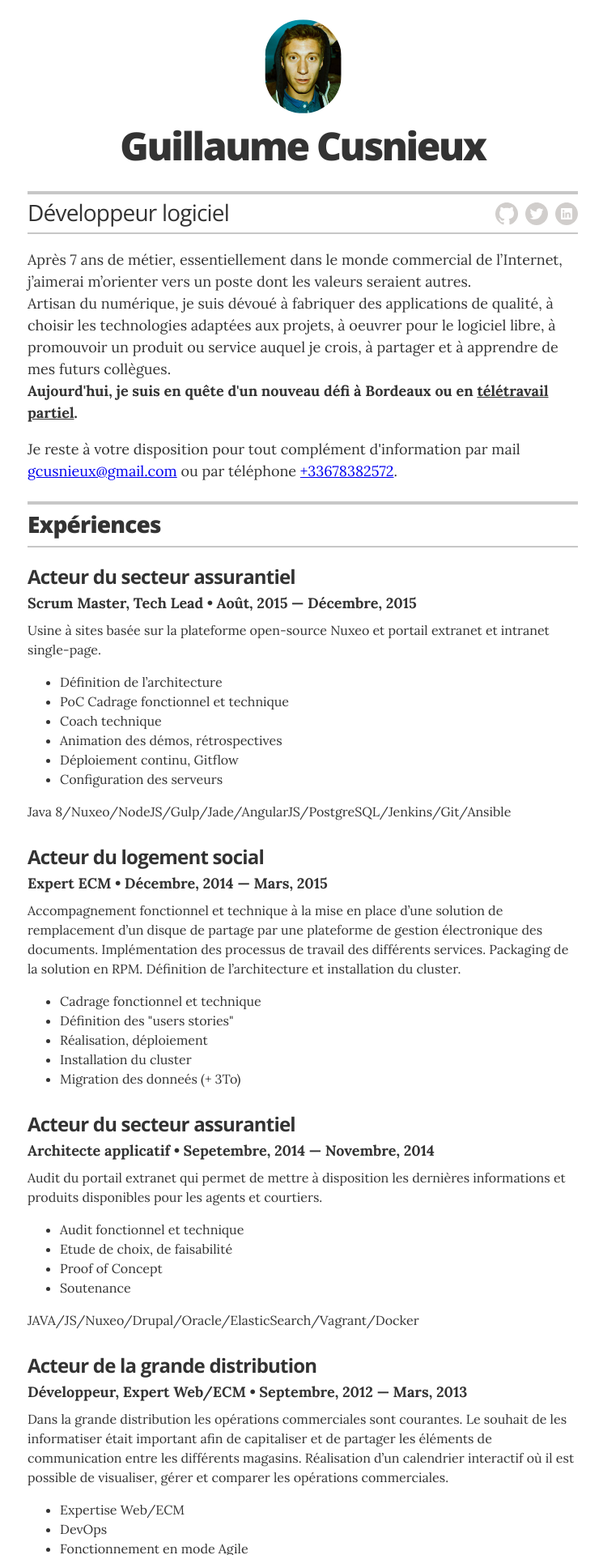
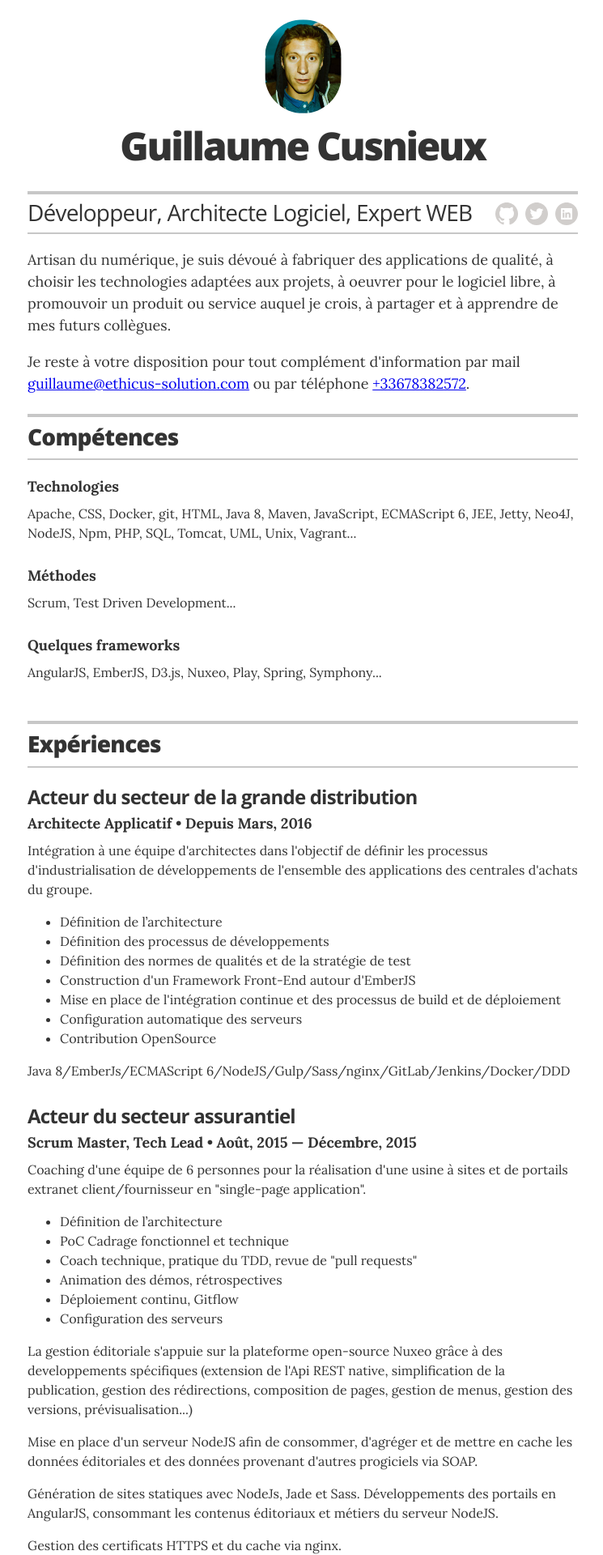
Before and after one commit to gcusnieux/gcusnieux.github.io, a Jekyll site: the page built from index.html, in a window 1280 px wide. Shown: the top 1920 px of the page at 81% size, without its empty margins (266-1011 px from the left). Built offline with Jekyll 4.4.1, drawn with Linux system fonts in a browser that asks for light colours; some of the changed text lies outside the part shown.

Commit message:
add last experience

```diff
--- a/_config.yml
+++ b/_config.yml
@@ -11,9 +11,9 @@ sass:
 # Resume settings
 resume_avatar:                  "true"
 resume_name:                    "Guillaume Cusnieux"
-resume_title:                   "Développeur logiciel"
+resume_title:                   "Développeur, Architecte Logiciel, Expert WEB"
 resume_contact_email:
-  "gcusnieux@gmail.com"
+  "guillaume@ethicus-solution.com"
 resume_contact_phone:
   "+33678382572"
 
--- a/_layouts/resume.html
+++ b/_layouts/resume.html
@@ -29,17 +29,13 @@
 
     <div class="executive-summary">
       <p>
-        Après 7 ans de métier, essentiellement dans le monde commercial de l’Internet, j’aimerai m’orienter vers un poste dont les valeurs seraient autres.
-        <br/>
         Artisan du numérique, je suis dévoué à fabriquer des applications de qualité, à choisir les technologies adaptées aux projets,
         à oeuvrer pour le logiciel libre, à promouvoir un produit ou service auquel je crois, à partager et à apprendre de mes futurs collègues.
         <br/>
-        <b>Aujourd'hui, je suis en quête d'un nouveau défi à Bordeaux ou en <u>télétravail partiel</u>.</b>
       </p>
 
       {% if site.resume_looking_for_work == 'yes' %}
       <a href="mailto:{{ site.resume_contact_email }}" class="contact-button">Contactez-moi</a>
-
       {% else %}
 
       Je reste à votre disposition pour tout complément d'information par mail <a href="mailto:{{ site.resume_contact_email }}" >{{ site.resume_contact_email }}</a> ou par téléphone  <a href="tel:{{ site.resume_contact_phone }}" >{{ site.resume_contact_phone }}</a>.
@@ -50,12 +46,66 @@
 
   </header>
 
+   {% if site.resume_section_skills %}
+  <!-- begin Skills -->
+  <section class="content-section">
+
+    <header class="section-header">
+      <h2>Compétences</h2>
+    </header>
+
+    <div class="resume-item">
+      <h4 class="resume-item-details">Technologies</h4>
+
+      <p class="resume-item-copy">Apache, CSS, Docker, git, HTML, Java 8, Maven, JavaScript, ECMAScript 6, JEE, Jetty, Neo4J, NodeJS, Npm, PHP, SQL, Tomcat, UML, Unix, Vagrant...</p>
+    </div>
+
+    <div class="resume-item">
+      <h4 class="resume-item-details">Méthodes</h4>
+
+      <p class="resume-item-copy">Scrum, Test Driven Development...</p>
+    </div>
+
+    <div class="resume-item">
+      <h4 class="resume-item-details">Quelques frameworks</h4>
+
+      <p class="resume-item-copy">AngularJS, EmberJS, D3.js, Nuxeo, Play, Spring, Symphony...</p>
+    </div>
+
+  </section>
+  <!-- end Skills -->
+  {% endif %}
+
   <!-- begin Experience -->
-  <section class="content-section">
+  <section class="content-section page-break">
 
     <header class="section-header">
       <h2>Expériences</h2>
     </header>
+
+      <!-- Duplicate these resume-item elements and edit accordingly for each job you want to add here -->
+      <div class="resume-item">
+          <h3 class="resume-item-title">Acteur du secteur de la grande distribution</h3>
+          <h4 class="resume-item-details">Architecte Applicatif &bull; Depuis Mars, 2016</h4>
+
+          <p class="resume-item-copy">
+              Intégration à une équipe d'architectes dans l'objectif de définir les processus d'industrialisation de développements de l'ensemble des applications des centrales d'achats du groupe.
+
+          <ul>
+              <li>Définition de l’architecture</li>
+              <li>Définition des processus de développements</li>
+              <li>Définition des normes de qualités et de la stratégie de test</li>
+              <li>Construction d'un Framework Front-End autour d'EmberJS</li>
+              <li>Mise en place de l'intégration continue et des processus de build et de déploiement</li>
+              <li>Configuration automatique des serveurs</li>
+              <li>Contribution OpenSource</li>
+          </ul>
+
+          <p class="resume-item-copy">Java 8/EmberJs/ECMAScript 6/NodeJS/Gulp/Sass/nginx/GitLab/Jenkins/Docker/DDD</p>
+          </p>
+
+      </div>
+      <!-- end of resume-item -->
 
     <!-- Duplicate these resume-item elements and edit accordingly for each job you want to add here -->
    <div class="resume-item">
@@ -63,17 +113,27 @@
       <h4 class="resume-item-details">Scrum Master, Tech Lead &bull; Août, 2015 &mdash; Décembre, 2015</h4>
 
       <p class="resume-item-copy">
-      Usine à sites basée sur la plateforme open-source Nuxeo et portail extranet et intranet single-page.
+      Coaching d'une équipe de 6 personnes pour la réalisation d'une usine à sites et de portails extranet client/fournisseur en "single-page application".
+
       <ul>
         <li>Définition de l’architecture</li>
         <li>PoC Cadrage fonctionnel et technique</li>
-        <li>Coach technique</li>
+        <li>Coach technique, pratique du TDD, revue de "pull requests"</li>
         <li>Animation des démos, rétrospectives</li>
         <li>Déploiement continu, Gitflow </li>
         <li>Configuration des serveurs</li>
       </ul>
 
-         <p class="resume-item-copy">Java 8/Nuxeo/NodeJS/Gulp/Jade/AngularJS/PostgreSQL/Jenkins/Git/Ansible</p>
+      <p>La gestion éditoriale s'appuie sur la plateforme open-source Nuxeo grâce à des developpements spécifiques (extension de l'Api REST native, simplification de la publication, gestion des rédirections, composition de pages, gestion de menus, gestion des versions, prévisualisation...)</p>
+
+      <p>Mise en place d'un serveur NodeJS afin de consommer, d'agréger et de mettre en cache les données éditoriales et des données provenant d'autres progiciels via SOAP.</p>
+
+      <p>Génération de sites statiques avec NodeJs, Jade et Sass.
+      Développements des portails en AngularJS, consommant les contenus éditoriaux et métiers du serveur NodeJS.
+      </p>
+      <p>Gestion des certificats HTTPS et du cache via nginx.</p>
+
+      <p class="resume-item-copy">Java 8/Nuxeo/ECMAScript 6/NodeJS/Gulp/Jade/Sass/AngularJS/nginx/GitLab/Jenkins</p>
       </p>
 
     </div>
@@ -82,7 +142,7 @@
     <!-- Duplicate these resume-item elements and edit accordingly for each job you want to add here -->
    <div class="resume-item page-break">
       <h3 class="resume-item-title">Acteur du secteur de l'édition et de l'impression</h3>
-      <h4 class="resume-item-details">Architecte applicatif &bull; Depuis Mars, 2015 </h4>
+      <h4 class="resume-item-details">Architecte applicatif &bull; De Mars, 2015 &mdash; Févier, 2016 </h4>
 
       <p class="resume-item-copy">
 
@@ -94,6 +154,7 @@
         <li>Mise en place de processus de validation.</li>
         <li>Cadrage fonctionnel et technique</li>
         <li>Coach technique, Déploiement continu, Gitflow, Configuration des serveurs</li>
+        <li>Packaging de la solution en RPM.</li>
         <li>Réalisation, déploiement et installation Migration des données</li>
       </ul>
 
@@ -149,10 +210,12 @@
 
       <p class="resume-item-copy">
         Au sein de différentes directions, mise en place d'outils métiers internationaux et d'un outil de gestion de contenus spécifique.
+
         <ul>
           <li>Cadrage fonctionnel et technique</li>
           <li>Définition d’architecture, PoC</li>
-          <li>Formation d’équipe</li>
+          <li>Coaching technique, ensignement TDD</li>
+          <li>Formation d'une équipe de 3 personnes</li>
           <li>DevOps</li>
         </ul>
 
@@ -317,35 +380,7 @@
   <!-- end Projects -->
   {% endif %}
 
-  {% if site.resume_section_skills %}
-  <!-- begin Skills -->
-  <section class="content-section">
 
-    <header class="section-header">
-      <h2>Compétences</h2>
-    </header>
-
-    <div class="resume-item">
-      <h4 class="resume-item-details">Technologies</h4>
-
-      <p class="resume-item-copy">Apache, CSS, Docker, git, HTML, JAVA, JavaScript, JEE, Jetty, Neo4J, Node, PHP, SQL, Tomcat, UML, Unix, Vagrant.</p>
-    </div>
-
-    <div class="resume-item">
-      <h4 class="resume-item-details">Méthodes</h4>
-
-      <p class="resume-item-copy">Scrum, TDD.</p>
-    </div>
-
-    <div class="resume-item">
-      <h4 class="resume-item-details">Quelques frameworks</h4>
-
-      <p class="resume-item-copy">AngularJS, D3.js, Nuxeo, Play, Spring, Symphony...</p>
-    </div>
-
-  </section>
-  <!-- end Skills -->
-  {% endif %}
 
   {% if site.resume_section_recognition %}
   <!-- begin Recognition -->
--- a/_sass/_resume.scss
+++ b/_sass/_resume.scss
@@ -178,7 +178,7 @@
 }
 
 @media all {
-  .page-break { display: none; }
+  .page-break { display: block; }
 }
 
 @media print {
```
